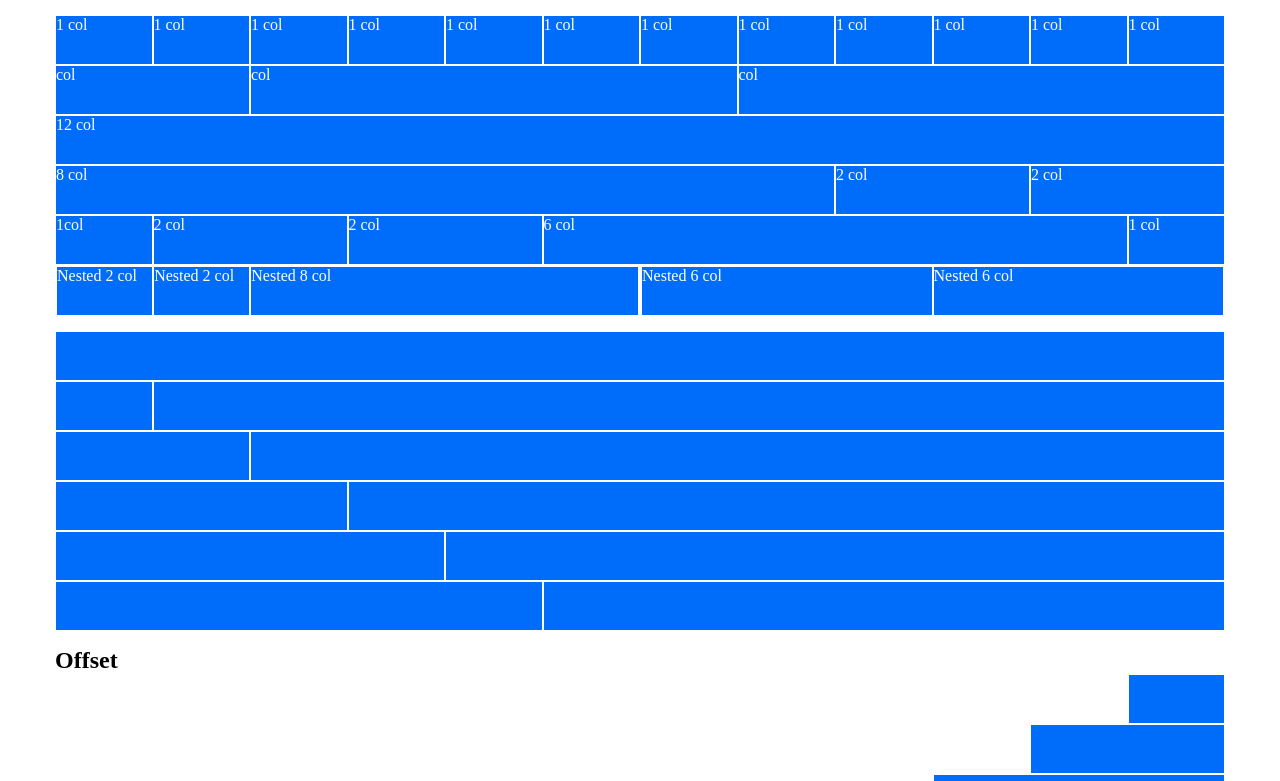
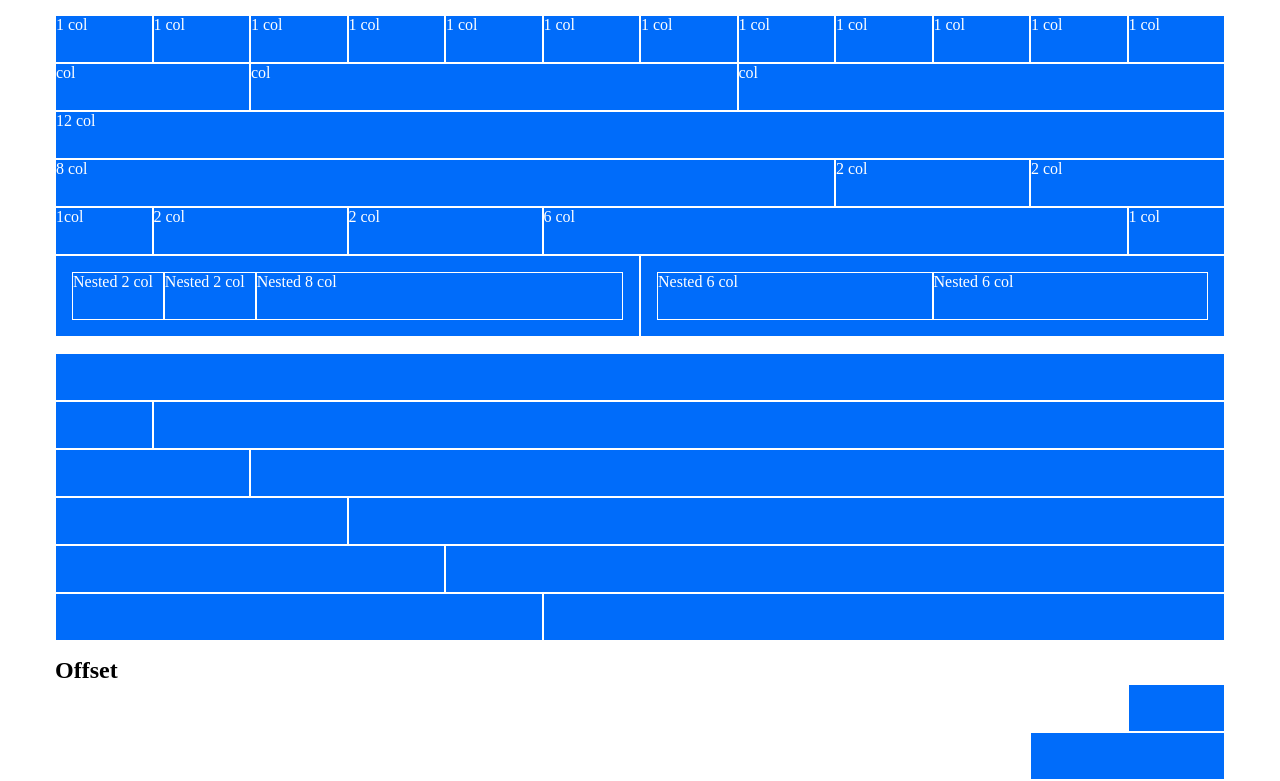
Before and after one commit to giuliaballestrero/html-css-12bool, a plain HTML site: page index.html in a window 1280 px wide. Shown: the part 54-835 px from the top of the page. Drawn offline with Linux system fonts and the light colour scheme.

Commit message:
Change css attributes in style file

```diff
--- a/css/12bool.css
+++ b/css/12bool.css
@@ -15,12 +15,6 @@
     display: flex;
     flex-direction: row;
     flex-wrap: wrap;
-}
-
-
-[class*="col-"] {
-    border: 1px solid #fff;
-    background-color: #006cfa;
 }
 
 
--- a/css/style.css
+++ b/css/style.css
@@ -9,10 +9,12 @@ main h1 {
     text-align: center;
 }
 
-.green {
-    background-color: #01e165;
+[class*="col-"] {
+    min-height: 3rem;
+    border: 1px solid #fff;
+    background-color: #006cfa;
 }
 
-.row div {
-    height: 50px;
+.padding {
+    padding: 1rem;
 }
--- a/index.html
+++ b/index.html
@@ -20,7 +20,7 @@
         <div class="container">
             <h1>Esercizio per Casa</h1>
 
-            <section> <!--section col text-->
+            <section id="col-text"> <!--section col text-->
                 <div class="row">
                     <div class="col-1">1 col</div>
                     <div class="col-1">1 col</div>
@@ -62,15 +62,15 @@
 
                 <div class="row">
                     <div class="col-6">
-                        <div class="row">
-                            <div class="col-2">Nested 2 col</div>
-                            <div class="col-2">Nested 2 col</div>
-                            <div class="col-8">Nested 8 col</div>
+                        <div class="row padding">
+                            <div class="col-2 green">Nested 2 col</div>
+                            <div class="col-2 green">Nested 2 col</div>
+                            <div class="col-8 green">Nested 8 col</div>
                         </div>
                     </div>
 
                     <div class="col-6">
-                        <div class="row">
+                        <div class="row padding">
                             <div class="col-6">Nested 6 col</div>
                             <div class="col-6">Nested 6 col</div>
                         </div>
```
